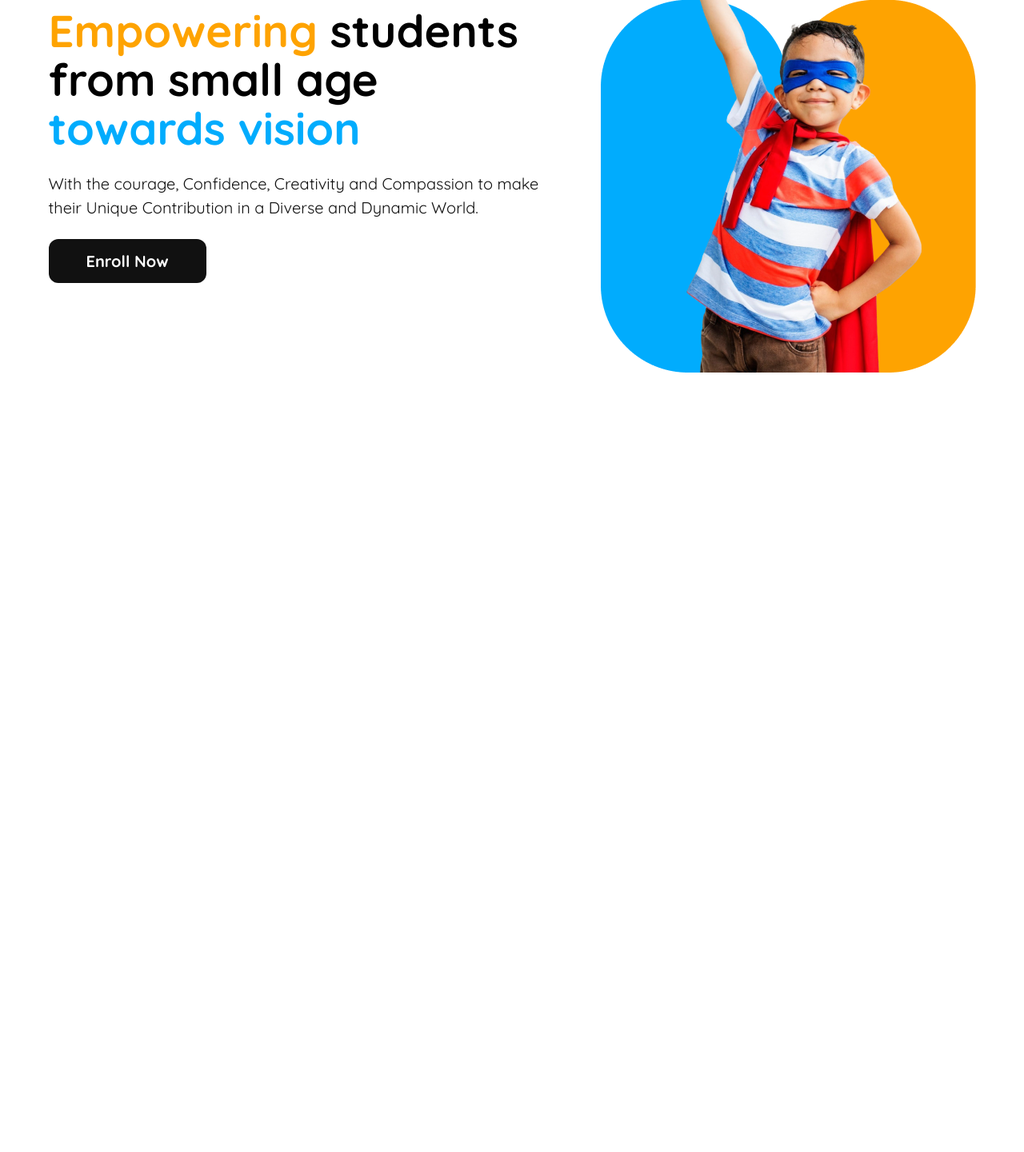
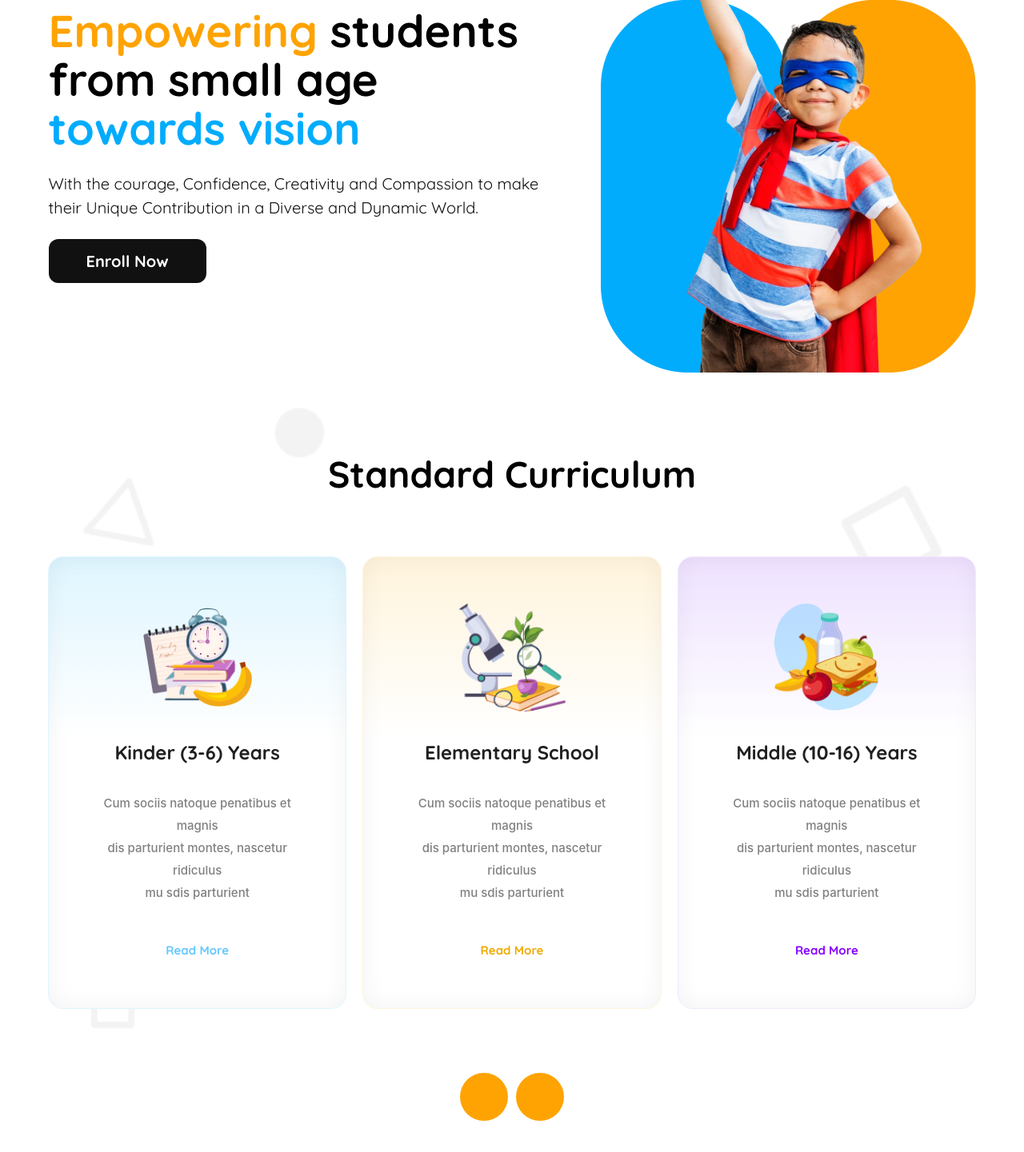
Before and after one commit to zakariahossain-me/kids-school, a plain HTML site: page index.html in a window 1280 px wide. Shown: the part 295-1736 px from the top of the page at 80% size. Before the commit the page ends 805 px from the top, so only its background shows below. Drawn offline with Linux system fonts and the light colour scheme.

Commit message:
created curriculam section and design using html

```diff
--- a/index.html
+++ b/index.html
@@ -53,6 +53,54 @@
           </figure>
         </aside>
       </section>
+      <!-- Curriculum Section -->
+      <section>
+        <div class="classes">
+          <div class="section-title">Standard Curriculum</div>
+          <div class="curriculum-grid">
+            <div class="curriculum-cards">
+              <article class="curriculum-card card-kinder">
+                <img src="./assets/elementary.png" class="card-icon" alt="" />
+                <h3 class="card-title">Kinder (3-6) Years</h3>
+                <p class="card-description">
+                  Cum sociis natoque penatibus et magnis<br />
+                  dis parturient montes, nascetur ridiculus<br />
+                  mu sdis parturient
+                </p>
+                <a href="#" class="read-more-link read-more-blue">Read More</a>
+              </article>
+              <article class="curriculum-card card-elementary">
+                <img src="./assets/middle.png" class="card-icon" alt="" />
+                <h3 class="card-title">Elementary School</h3>
+                <p class="card-description">
+                  Cum sociis natoque penatibus et magnis<br />
+                  dis parturient montes, nascetur ridiculus<br />
+                  mu sdis parturient
+                </p>
+                <a href="#" class="read-more-link read-more-orange"
+                  >Read More</a
+                >
+              </article>
+              <article class="curriculum-card card-middle">
+                <img src="./assets/kinder.png" class="card-icon" alt="" />
+                <h3 class="card-title">Middle (10-16) Years</h3>
+                <p class="card-description">
+                  Cum sociis natoque penatibus et magnis<br />
+                  dis parturient montes, nascetur ridiculus<br />
+                  mu sdis parturient
+                </p>
+                <a href="#" class="read-more-link read-more-purple"
+                  >Read More</a
+                >
+              </article>
+            </div>
+          </div>
+          <div class="navigation-buttons">
+            <button class="nav-button prev-button"></button>
+            <button class="nav-button next-button"></button>
+          </div>
+        </div>
+      </section>
     </head>
     <footer></footer>
   </body>
--- a/style.css
+++ b/style.css
@@ -184,3 +184,128 @@
   overflow: hidden;
   margin: 0;
 }
+
+/* Curriculam Related Style */
+.classes {
+  display: flex;
+  flex-direction: column;
+  position: relative;
+  min-height: 879px;
+  padding: 60px 0;
+  align-items: center;
+  background-image: url(./assets/bg.png);
+  background-position: center;
+  background-repeat: no-repeat;
+  background-size: cover;
+}
+.section-title {
+  position: relative;
+  color: rgb(0, 0, 0);
+  font-size: 46px;
+  font-family: Quicksand, -apple-system, Roboto, Helvetica, sans-serif;
+  font-weight: 700;
+  line-height: 1;
+  text-align: center;
+}
+.curriculum-grid {
+  position: relative;
+  border-radius: 19px;
+  margin-top: 80px;
+  width: 1160px;
+  max-width: 100%;
+}
+.curriculum-cards {
+  gap: 20px;
+  display: flex;
+}
+.curriculum-card {
+  border-radius: 18.864px;
+  position: relative;
+  display: flex;
+  padding: 57px 42px;
+  flex-direction: column;
+  align-items: center;
+  font-family: Quicksand, -apple-system, Roboto, Helvetica, sans-serif;
+  font-size: 15px;
+  font-weight: 700;
+  text-align: center;
+  width: 33%;
+}
+.card-kinder {
+  border: 0.943px solid #def5ff;
+  background: linear-gradient(180deg, #def5ff 0%, rgba(255, 255, 255, 0) 40%),
+    #fff;
+  box-shadow: 0px 0px 28.296px 0.943px rgba(0, 0, 0, 0.05) inset;
+}
+.card-elementary {
+  border: 0.943px solid #fff4dc;
+  background: linear-gradient(180deg, #fff4dc 0%, rgba(255, 255, 255, 0) 40%),
+    #fff;
+  box-shadow: 0px 0px 28.296px 0.943px rgba(0, 0, 0, 0.05) inset;
+}
+.card-middle {
+  border: 0.943px solid #f2e8ff;
+  background: linear-gradient(180deg, #eee1ff 0%, rgba(255, 255, 255, 0) 40%),
+    #fff;
+  box-shadow: 0px 0px 28.296px 0.943px rgba(0, 0, 0, 0.05) inset;
+}
+.card-icon {
+  aspect-ratio: 1;
+  object-fit: contain;
+  object-position: center;
+  width: 136px;
+  max-width: 100%;
+}
+.card-title {
+  color: rgb(32, 32, 32);
+  font-size: 24px;
+  line-height: 1;
+  margin-top: 39px;
+}
+.card-description {
+  color: rgb(128, 128, 128);
+  font-family: Raleway, -apple-system, Roboto, Helvetica, sans-serif;
+  font-weight: 500;
+  line-height: 28px;
+  margin-top: 38px;
+  width: 100%;
+}
+.read-more-link {
+  line-height: 2;
+  margin-top: 43px;
+  text-decoration: none;
+}
+.read-more-blue {
+  color: rgb(100, 200, 255);
+}
+.read-more-orange {
+  color: rgb(240, 170, 0);
+}
+.read-more-purple {
+  color: rgb(135, 0, 255);
+}
+.navigation-buttons {
+  position: relative;
+  border-radius: 30px;
+  display: flex;
+  margin-top: 80px;
+  width: 130px;
+  max-width: 100%;
+  gap: 10px;
+  font-family: "Font Awesome 5 Free", -apple-system, Roboto, Helvetica,
+    sans-serif;
+  font-size: 24px;
+  color: rgb(255, 255, 255);
+  font-weight: 900;
+  text-align: center;
+  line-height: 1;
+}
+.nav-button {
+  border-radius: 30px;
+  background: #fea301;
+  padding: 0 24px;
+  width: 60px;
+  height: 60px;
+  border: none;
+  cursor: pointer;
+}
```
